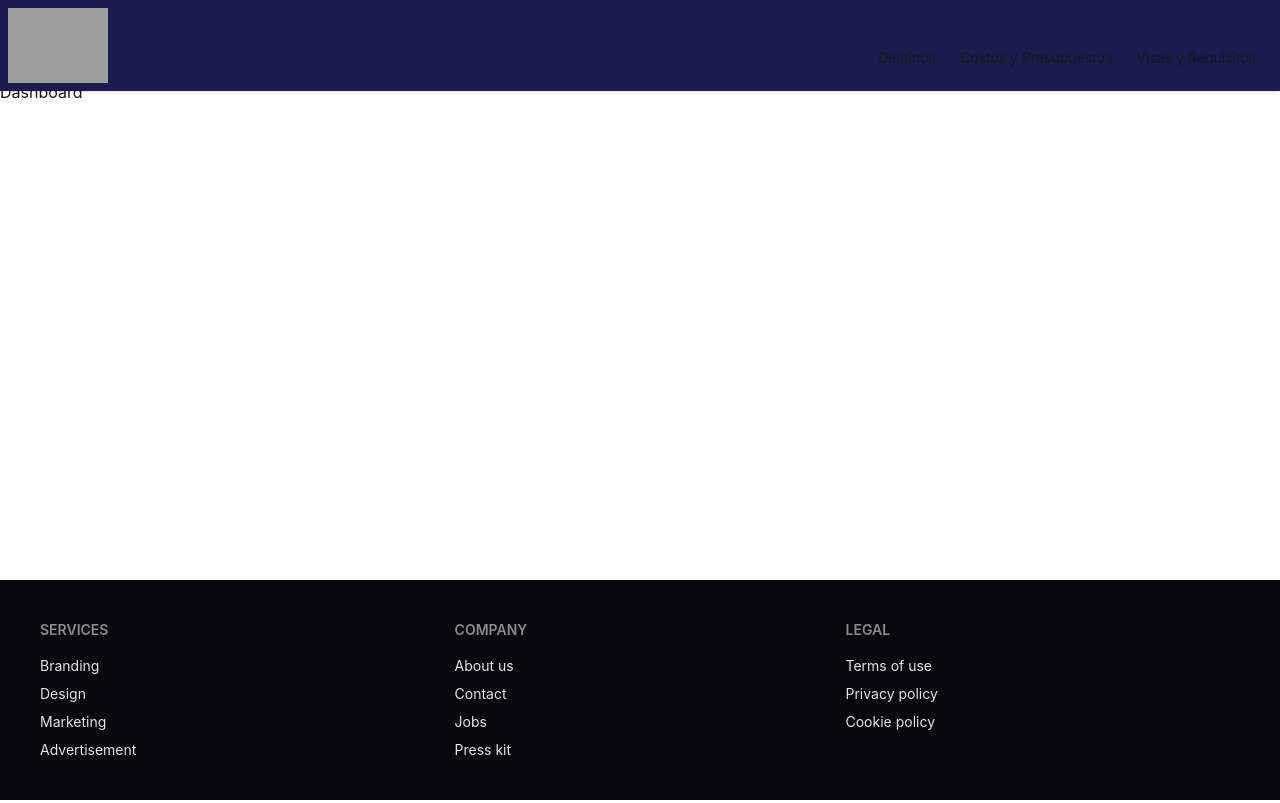
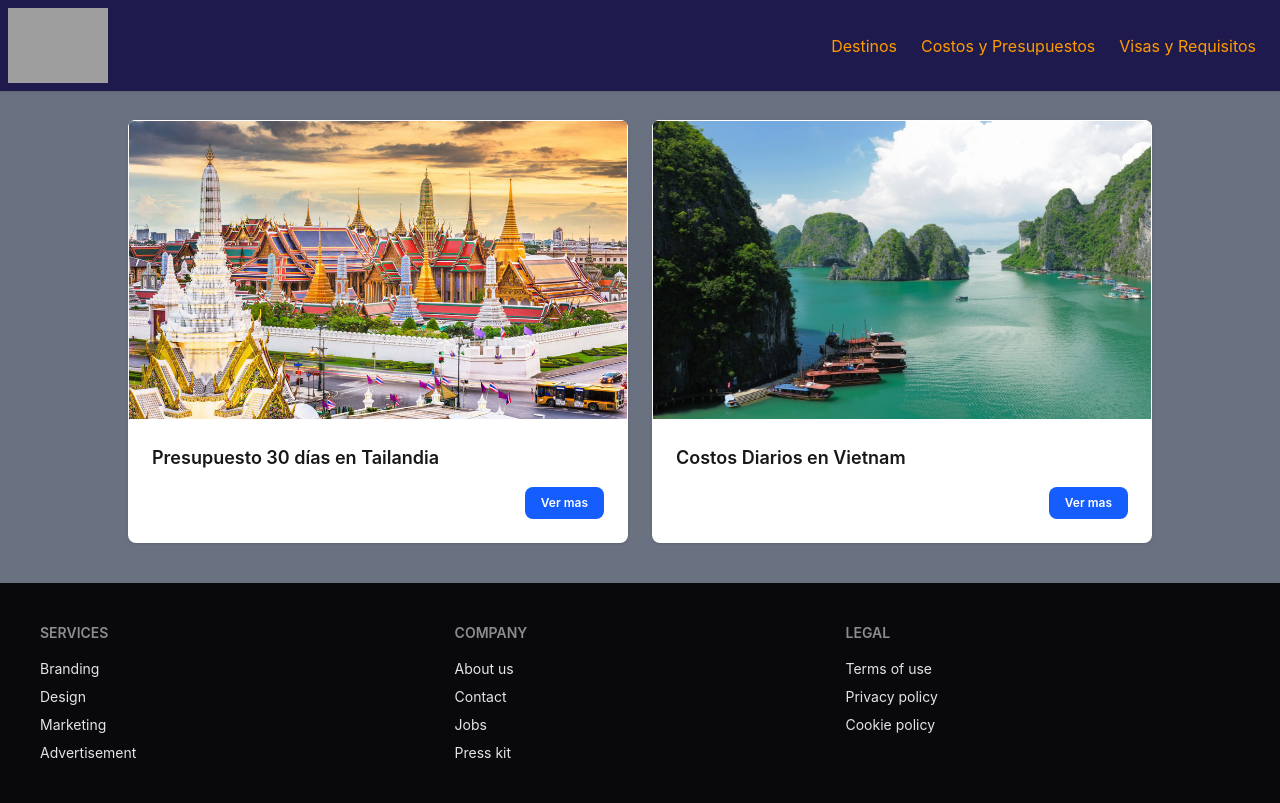
Before and after one commit to christianarciniegas97/next-destiny, a Next.js app: page /Costos in a window 1280 px wide. Built offline with nearby package versions, Linux system fonts and the light colour scheme; grey boxes are pictures that could not be loaded.

Commit message:
FIXTURE/DN-02

```diff
--- a/src/app/Costos/page.tsx
+++ b/src/app/Costos/page.tsx
@@ -1,3 +1,33 @@
+import Card from "@/src/components/layout/card"
+import { CostosData, cardInfo } from "@/src/data/cards"
+
+
 export default function Dashboard() {
-  return <h1>Dashboard</h1>;
+  return (
+    <>
+    <main className="p-10 bg-gray-500">
+        <div className="max-w-5xl mx-auto">
+          <div className="grid grid-cols-1 md:grid-cols-2 gap-6 place-items-center">
+
+                  <Card
+                  id={CostosData[0].id}
+                  image={cardInfo[0].img}
+                  alt={cardInfo[0].title}
+                  title={CostosData[0].title}
+                  paragraph={""}
+                  url={cardInfo[0].url || "/"}
+                />
+                <Card
+                  id={cardInfo[1].id}
+                  image={cardInfo[1].img}
+                  alt={cardInfo[1].title}
+                  title={CostosData[1].title}
+                  paragraph={""}
+                url={cardInfo[1].url || "/"}
+                />
+          </div>
+        </div>
+      </main>
+    </>
+  )
 }
--- a/src/app/Destinos/page.tsx
+++ b/src/app/Destinos/page.tsx
@@ -6,6 +6,7 @@ import { cardInfo } from "@/src/data/cards"
 export default function Destinos() {
   return (
     <>
+    <main className="p-10 bg-gray-500">
         <div className="grid grid-cols-1 md:grid-cols-2 lg:grid-cols-4 gap-4">
           <Card
             id={cardInfo[0].id}
@@ -40,6 +41,7 @@ export default function Destinos() {
             url={cardInfo[3].url || "/"}
           />
         </div>
+     </main>
      </>
   )
 }
--- a/src/components/layout/navbar.tsx
+++ b/src/components/layout/navbar.tsx
@@ -1,10 +1,17 @@
+"use client";
+
+
 import Link from "next/link"
 import Image from "next/image"
 import icon from "../../../public/images/pin_navigation_map_destination_icon_225369.png"
+import { useState } from "react"
 
 export default function Navbar() {
 
+    const [ isOpen, setIsOpen ] = useState(false);
+
     return(
+
 
         <div className="navbar bg-indigo-950 shadow-sm fixed z-10">
             <div className="flex-1">
@@ -19,11 +26,8 @@ export default function Navbar() {
 
             </div>
         <div className="flex-none">
-                <div className="dropdown">
-                <div
-                   tabIndex={1}
-                   role="button"
-                   className="btn btn-ghost lg:hidden">
+                <div>
+                <button className="btn btn-ghost lg:hidden" onClick={ () => setIsOpen(!isOpen)}>
                     <svg
                         xmlns="http://www.w3.org/2000/svg"
                         className="h-5 w-5"
@@ -32,31 +36,24 @@ export default function Navbar() {
                         stroke="currentColor">
                         <path strokeLinecap="round" strokeLinejoin="round" strokeWidth="2" d="M4 6h16M4 12h8m-8 6h16" />
                     </svg>
-                    <ul
-                        className="    menu
-                                dropdown-content
-                                fixed
-                                top-16
-                                left-0
-                                w-screen
-                                h-[calc(100vh-4rem)]
-                                bg-indigo-950
-                                z-50
-                                p-4">
+                </button>
+                    { isOpen && (
+                        <ul  className="menu fixed top-16 left-0 w-screen bg-indigo-950 z-100 p-4 text-amber-500">
                             <li>
-                                <Link href="/Destinos">Destinos</Link>
+                                <Link href="/Destinos" onClick={() => setIsOpen(false)}>Destinos</Link>
                             </li>
                             <li>
-                                <Link href="/Costos">Costos y Presupuestos</Link>
+                                <Link href="/Costos" onClick={() => setIsOpen(false)}>Costos y Presupuestos</Link>
                             </li>
                             <li>
-                                <Link  href="/Visas">Visas y Requisitos</Link>
+                                <Link  href="/Visas" onClick={() => setIsOpen(false)}>Visas y Requisitos</Link>
                             </li>
                     </ul>
+                    )
+                }
 
-                </div>
             </div>
-                <ul className="menu menu-horizontal hidden lg:flex px-1">
+                <ul className="menu menu-horizontal hidden lg:flex px-1 text-base text-amber-500" >
                 <li>
                     <Link href="/Destinos">Destinos</Link>
                 </li>
--- a/src/data/cards.ts
+++ b/src/data/cards.ts
@@ -33,3 +33,15 @@ export const cardInfo = [
         paragraph: "Malasia es un país de gran variedad cultural y natural. Es el hogar de malayos, chinos, indios y varios otros grupos étnicos más pequeños."
     }
 ]
+
+export const CostosData = [
+    {
+        id : "tai_Costos",
+        title : "Presupuesto 30 días en Tailandia",
+    },
+    {
+        id : "viet_Costos",
+        title : "Costos Diarios en Vietnam",
+    },
+
+]
```
Lines whose indentation alone changed are shown as unchanged.
